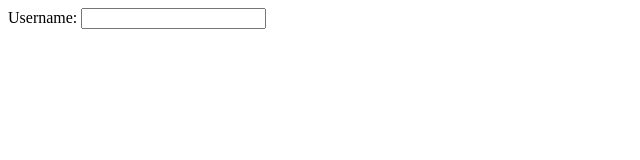
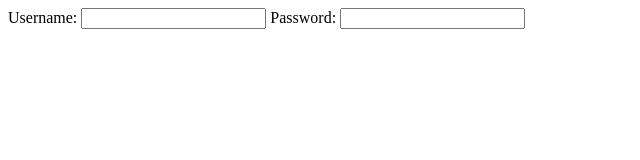
Before and after one commit to qpham4243562/nhom6_kiemtragit, a website: page index.html in a window 1280 px wide. Shown: the whole page, without its empty margins (0-640 px from the left). Drawn offline with Linux system fonts and the light colour scheme.

Commit message:
Update index.html

```diff
--- a/index.html
+++ b/index.html
@@ -9,6 +9,8 @@
     <form>
       <label for="username">Username:</label>
       <input type="text" id="username" name="username" />
+      <label for="password">Password:</label>
+      <input type="text" id="password" name="password" />
     </form>
   </body>
 </html>
```
